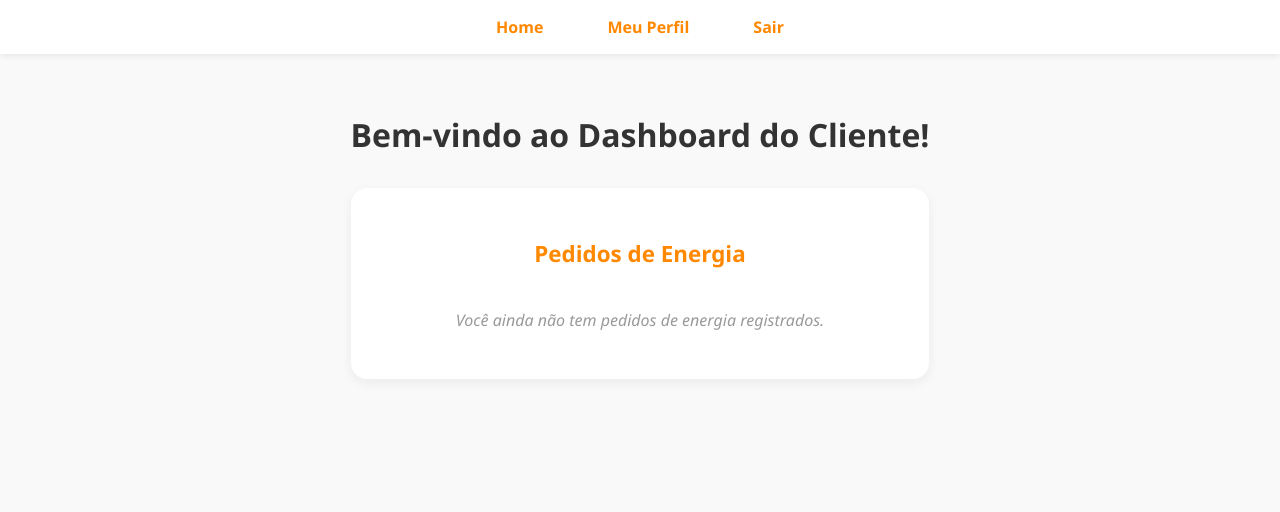
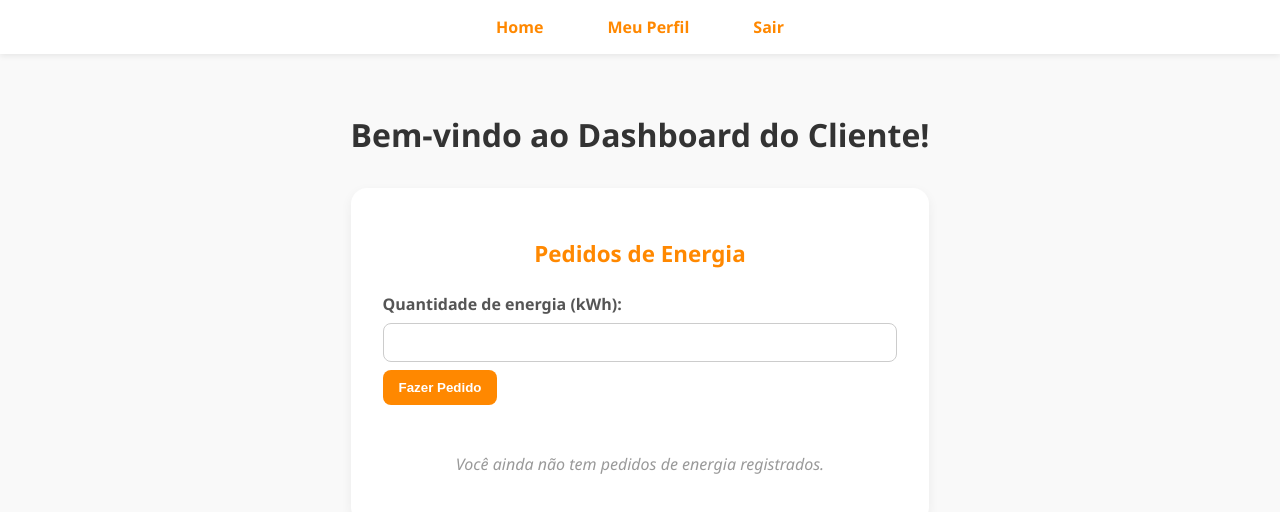
Before and after one commit to sampai0x/EcoSol, a Vue app: page /DashboardCliente in a window 1280 px wide. Shown: the top 512 px of the page. Built offline with nearby package versions, Linux system fonts and the light colour scheme.

Commit message:
Cliente consegue fazer pedido

```diff
--- a/src/views/DashboardCliente.vue
+++ b/src/views/DashboardCliente.vue
@@ -16,6 +16,14 @@
           <h2>Pedidos de Energia</h2>
         </div>
 
+        <!-- Formulário de novo pedido -->
+        <form @submit.prevent="fazerPedido" class="pedido-form">
+          <label for="quantidade">Quantidade de energia (kWh):</label>
+          <input type="number" id="quantidade" v-model.number="novaQuantidade" min="1" required />
+          <button type="submit">Fazer Pedido</button>
+        </form>
+
+        <!-- Lista de pedidos -->
         <div v-if="pedidos.length === 0" class="no-requests">
           Você ainda não tem pedidos de energia registrados.
         </div>
@@ -38,13 +46,24 @@ export default {
   name: 'DashboardCliente',
   data() {
     return {
-      pedidos: []
+      pedidos: [],
+      novaQuantidade: null
     };
   },
   mounted() {
     this.carregarPedidos();
   },
   methods: {
+    fazerPedido() {
+      const novoPedido = {
+        quantidade: this.novaQuantidade,
+        data: new Date().toLocaleDateString('pt-BR')
+      };
+
+      this.pedidos.push(novoPedido);
+      localStorage.setItem('pedidosCliente', JSON.stringify(this.pedidos));
+      this.novaQuantidade = null;
+    },
     carregarPedidos() {
       const pedidosSalvos = JSON.parse(localStorage.getItem('pedidosCliente') || '[]');
       this.pedidos = pedidosSalvos;
@@ -150,6 +169,41 @@ export default {
   margin: 0;
 }
 
+.pedido-form {
+  display: flex;
+  flex-direction: column;
+  margin-bottom: 2rem;
+  gap: 0.5rem;
+}
+
+.pedido-form label {
+  font-weight: bold;
+  color: #555;
+}
+
+.pedido-form input {
+  padding: 0.6rem;
+  border: 1px solid #ccc;
+  border-radius: 8px;
+  font-size: 1rem;
+}
+
+.pedido-form button {
+  align-self: flex-start;
+  background-color: #ff8800;
+  color: white;
+  padding: 0.6rem 1rem;
+  border: none;
+  border-radius: 8px;
+  font-weight: bold;
+  cursor: pointer;
+  transition: background-color 0.3s ease;
+}
+
+.pedido-form button:hover {
+  background-color: #e67300;
+}
+
 .request-item {
   background: #fdf5e6;
   border: 1px solid #ffddaa;
```
